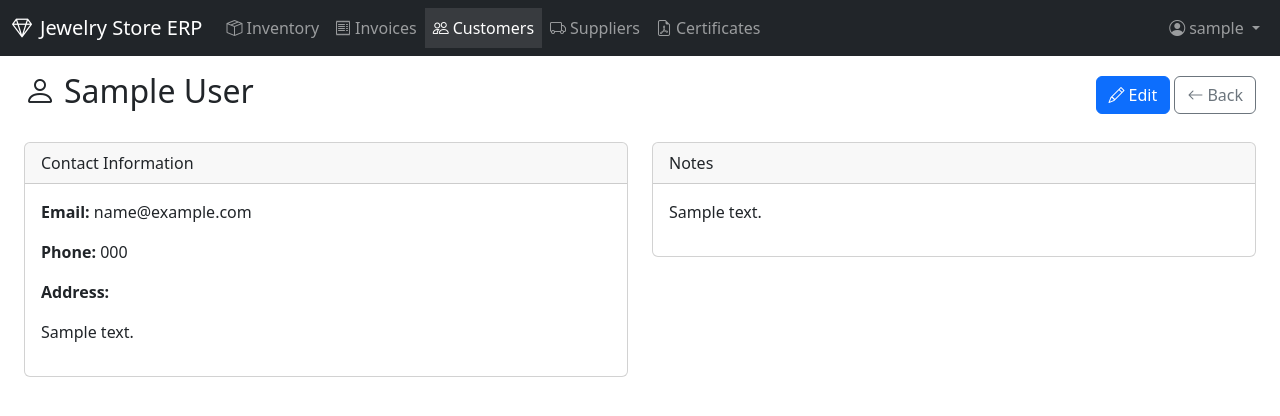
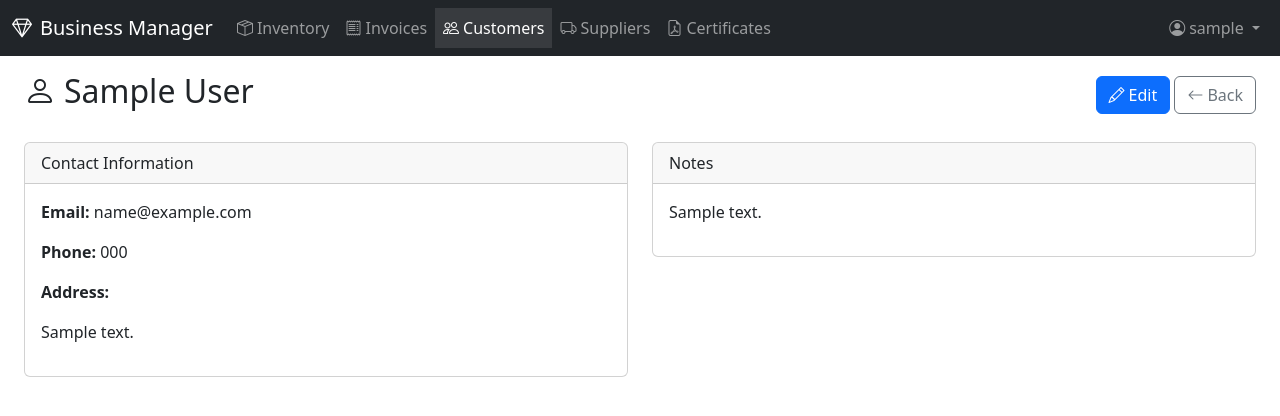
Before and after one commit to OldSchoolProgrammer/JewelryERP, a Django app: page /customers/1/ in a window 1280 px wide. Shown: the top 416 px of the page. Run offline with Django 5.2, Linux system fonts and the light colour scheme; a user stored in the database is signed in; tables that the repository leaves empty hold one stand-in row (values such as "Sample post").

Commit message:
Update navbar brand name from 'Jewelry Store ERP' to 'Business Manager' for consistency

```diff
--- a/templates/base.html
+++ b/templates/base.html
@@ -20,7 +20,7 @@
     <nav class="navbar navbar-expand-lg navbar-dark bg-dark">
         <div class="container-fluid">
             <a class="navbar-brand" href="{% url 'dashboard' %}">
-                <i class="bi bi-gem me-2"></i>Jewelry Store ERP
+                <i class="bi bi-gem me-2"></i>Business Manager
             </a>
             <button class="navbar-toggler" type="button" data-bs-toggle="collapse" data-bs-target="#navbarNav">
                 <span class="navbar-toggler-icon"></span>
```
